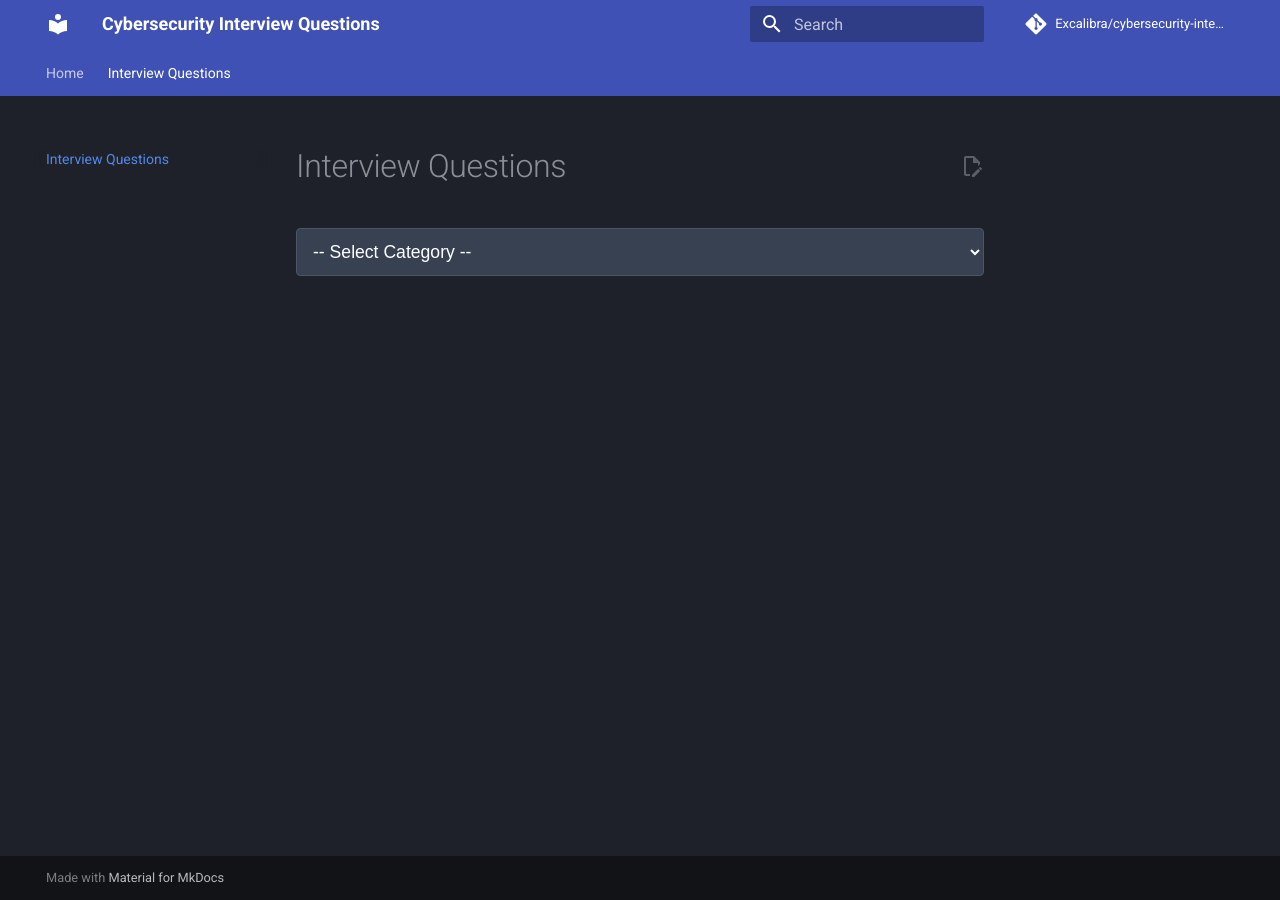
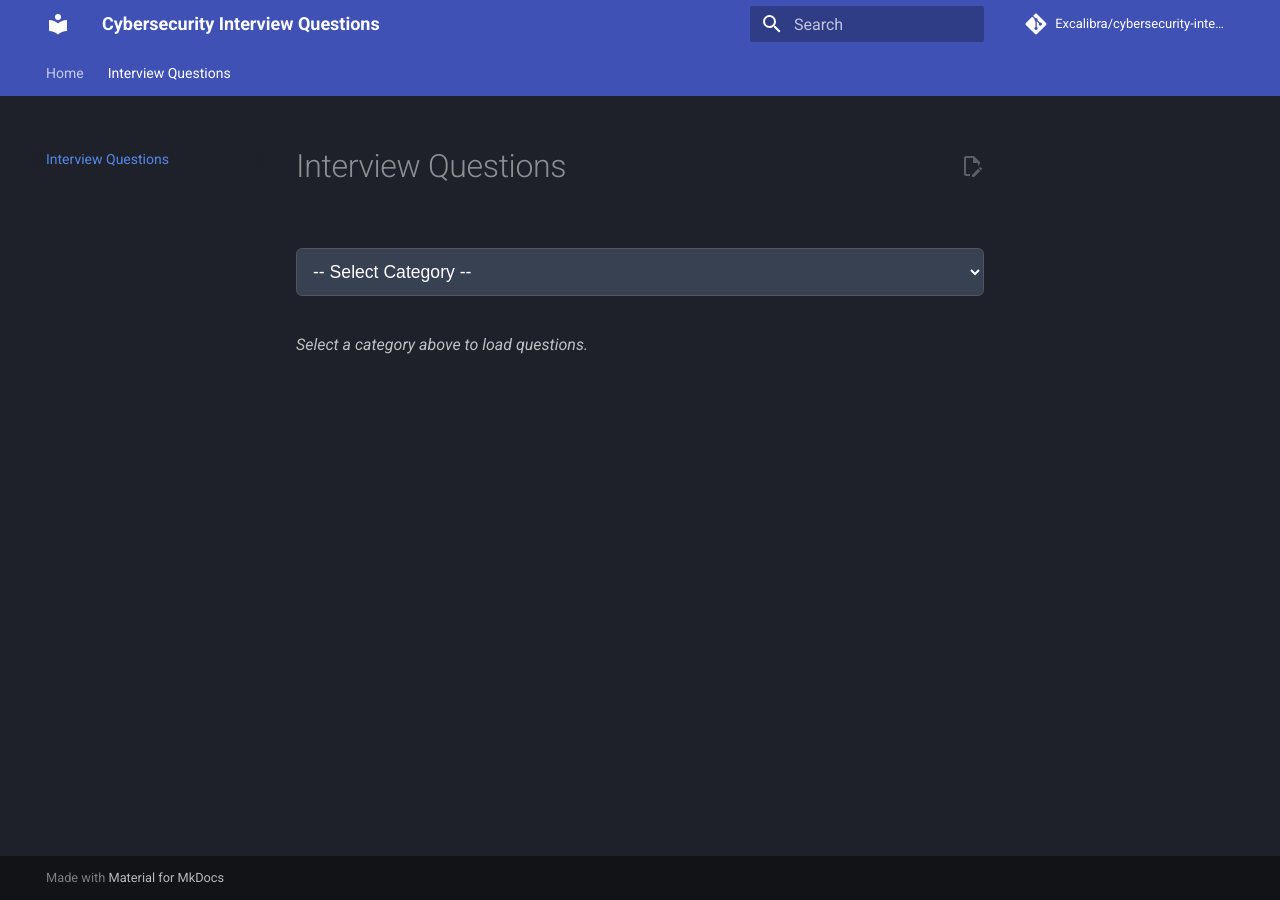
Before and after one commit to Excalibra/cybersecurity-interview-questions, an MkDocs documentation site: the page built from docs/questions/index.md, in a window 1280 px wide. Built offline with MkDocs 1.6.1 and Material for MkDocs 9.7.7, drawn with Linux system fonts in a browser that asks for light colours; comment, search, counter and statistics services are not loaded.

Commit message:
Update index.md

```diff
--- a/docs/questions/index.md
+++ b/docs/questions/index.md
@@ -1,11 +1,12 @@
 # Interview Questions
 
-<select id="category-selector" style="width:100%; padding:12px; font-size:1.1em; background:#374151; color:white; border:1px solid #4b5563; border-radius:4px; margin-bottom:16px;">
+<select id="category-selector" style="width:100%; padding:12px; font-size:1.1em; background:#374151; color:white; border:1px solid #4b5563; border-radius:6px; margin:20px 0;">
   <option value="">-- Select Category --</option>
-  <option value="web-penetration">Web Application Penetration Testing</option>
-  <option value="red-team">Red Team Operations</option>
-  <option value="security-engineer">Security Engineer</option>
+  <option value="web">Web Application Penetration Testing</option>
+  <option value="red">Red Team Operations</option>
+  <option value="seceng">Security Engineer</option>
 </select>
 
-<div id="questions-container">
+<div id="dynamic-content">
+  <p><em>Select a category above to load questions.</em></p>
 </div>
```
